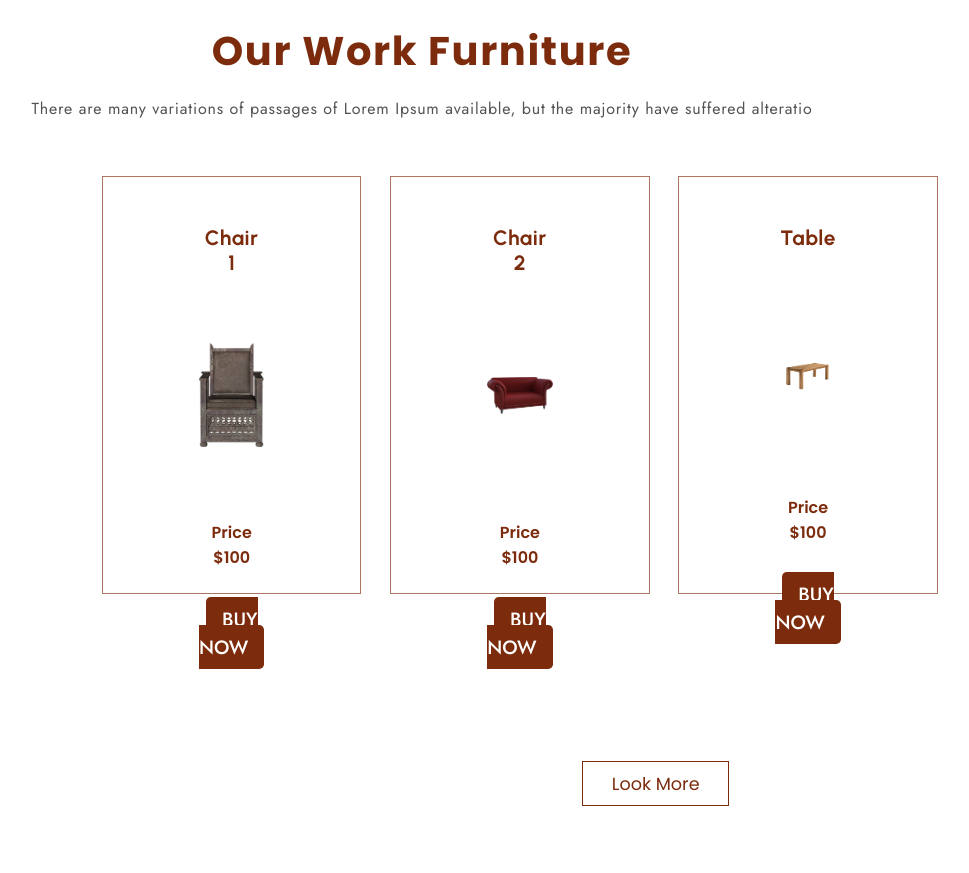
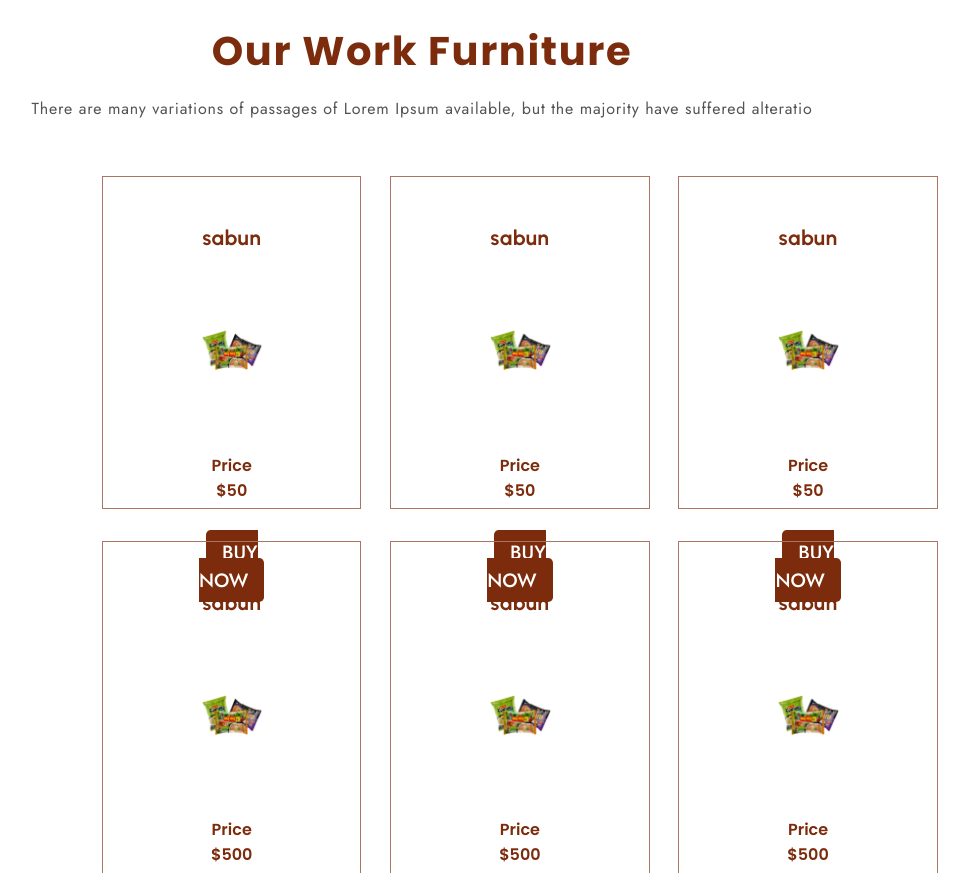
Before and after one commit to Anup88-max/PHP_Sample, a PHP site: page / in a window 1280 px wide. Shown: the part 1480-2353 px from the top of the page, without its empty margins (218-1187 px from the left). Run offline with PHP 8.4, Linux system fonts and the light colour scheme; data comes from the database, SQL or seed files in the repository.

Commit message:
added something

```diff
--- a/admin/index.php
+++ b/admin/index.php
@@ -8,12 +8,13 @@ include('common/header.php');
 
                     <!-- Page Heading -->
                     <div class="d-sm-flex align-items-center justify-content-between mb-4">
-                        <h1 class="h3 mb-0 text-gray-800">Dashboard</h1>
+                        <h1 class="h3 mb-0 text-gray-800">Dashboard <?= $_SESSION['role']; ?></h1>
                         <a href="#" class="d-none d-sm-inline-block btn btn-sm btn-primary shadow-sm"><i
                                 class="fas fa-download fa-sm text-white-50"></i> Generate Report</a>
                     </div>
 
                     <!-- Content Row -->
+                     <?php if($_SESSION['role'] == 0 ){  ?>
                     <div class="row">
 
                         <!-- Earnings (Monthly) Card Example -->
@@ -99,7 +100,7 @@ include('common/header.php');
                             </div>
                         </div>
                     </div>
-
+            <?php } ?>
                     <!-- Content Row -->
 
                     <div class="row">
--- a/admin/signup.php
+++ b/admin/signup.php
@@ -9,7 +9,7 @@ if (isset($_SESSION['user_id'])) {
         unset($_SESSION['redirect_url']);  // Remove redirect URL after use
         header("Location: $redirect_url");
     } else {
-        // Redirect to the homepage if no redirect URL is set
+        // Redirect to the homepag e if no redirect URL is set
         header("Location: index.php");
     }
     exit();
--- a/index.php
+++ b/index.php
@@ -1,9 +1,16 @@
+<?php
+require_once('config/db.php');
+$sql = "SELECT * FROM products";
+$result = $conn->query($sql);
+?>
+
 <!DOCTYPE html>
 <html lang="en">
 <head>
     <meta charset="UTF-8">
     <meta name="viewport" content="width=device-width, initial-scale=1.0">
     <title>Document</title>
+    <link rel="stylesheet" href="https://cdnjs.cloudflare.com/ajax/libs/font-awesome/6.7.2/css/all.min.css" integrity="sha512-Evv84Mr4kqVGRNSgIGL/F/aIDqQb7xQ2vcrdIwxfjThSH8CSR7PBEakCr51Ck+w+/U6swU2Im1vVX0SVk9ABhg==" crossorigin="anonymous" referrerpolicy="no-referrer" />
     <link href="admin/css/style.css" rel="stylesheet">
 </head>
 <body>
@@ -27,7 +34,7 @@
               <a href="#shop-section" class="navbar-link">SHOP</a>
             </li>
             <li class="navbar-list">
-              <a href="#contractUs-section" class="navbar-link">CONTRACT US</a>
+              <a href="#contractUs-section" class="navbar-link">CONTACT US</a>
             </li>
           </ul>
         </div>
@@ -90,32 +97,34 @@
           the majority have suffered alteratio
         </p>
       </div>
+       <?php while($row = $result->fetch_assoc()) { ?>
       <div class="product-container grid grid-three--cols">
         <div class="card">
-          <p class="card-heading">Chair 1</p>
+          <p class="card-heading"><?=$row['name'];?></p>
           <div class="card-image">
-            <img class="image" src="/admin/img/img-3.png" alt="" />
+            <img class="image" src="admin/<?=$row['image'];?>" alt="" />
           </div>
-          <p class="card-price">Price $100</p>
+          <p class="card-price">Price $<?=$row['price'];?></p>
           <a class="buyNow-button" href="">BUY NOW</a>
         </div>
         <div class="card">
-          <p class="card-heading">Chair 2</p>
+          <p class="card-heading"><?=$row['name'];?></p>
           <div class="card-image">
-            <img class="image" src="/admin/img/img-4.png" alt="" />
+            <img class="image" src="admin/<?=$row['image'];?>" alt="" />
           </div>
-          <p class="card-price">Price $100</p>
+          <p class="card-price">Price $<?=$row['price'];?></p>
           <a class="buyNow-button" href="">BUY NOW</a>
         </div>
         <div class="card">
-          <p class="card-heading">Table</p>
+          <p class="card-heading"><?=$row['name'];?></p>
           <div class="card-image">
-            <img class="image" src="/admin/img/img-5.png" alt="" />
+            <img class="image" src="admin/<?=$row['image'];?>" alt="" />
           </div>
-          <p class="card-price">Price $100</p>
+          <p class="card-price">Price $<?=$row['price'];?></p>
           <a class="buyNow-button" href="">BUY NOW</a>
         </div>
       </div>
+      <?php } ?>
       <!-- <div class="section-slider">
         <i class="fa-solid fa-arrow-left"></i>
         <i class="fa-solid fa-arrow-right"></i>
```
Also changed, not shown: admin/product_delete.php (+5 -2 lines), admin/uploads/67ada671d88712.27694573.png (added), admin/uploads/67b19475083698.74341280.png (added), admin/uploads/67b196d6626fb9.62587045.png (added), admin/uploads/67b196fa65f896.16553944.png (added), admin/uploads/67b1984a2374e7.60676960.png (added), admin/uploads/67b198fcde7710.95791246.png (added), customer/common/footer.php (added), customer/common/header.php (added), customer/index.php (added).
